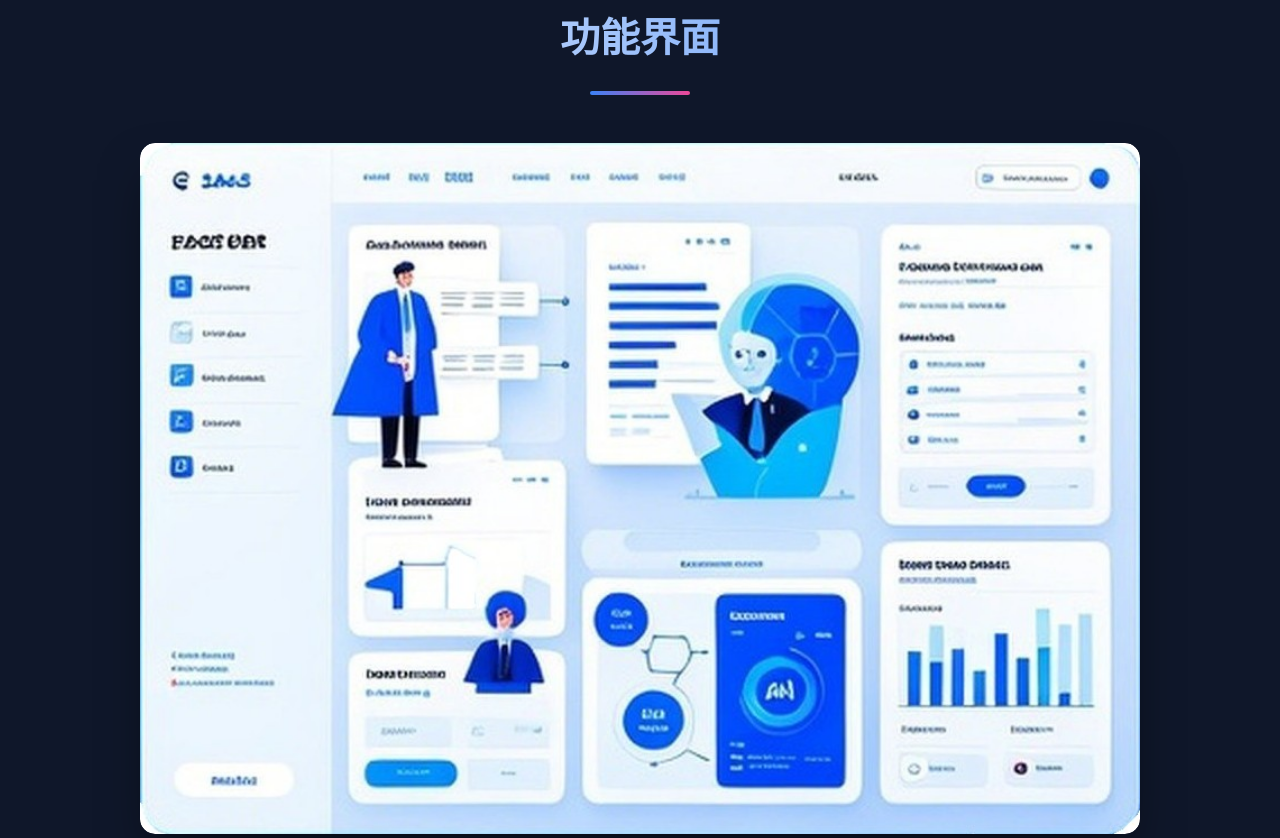
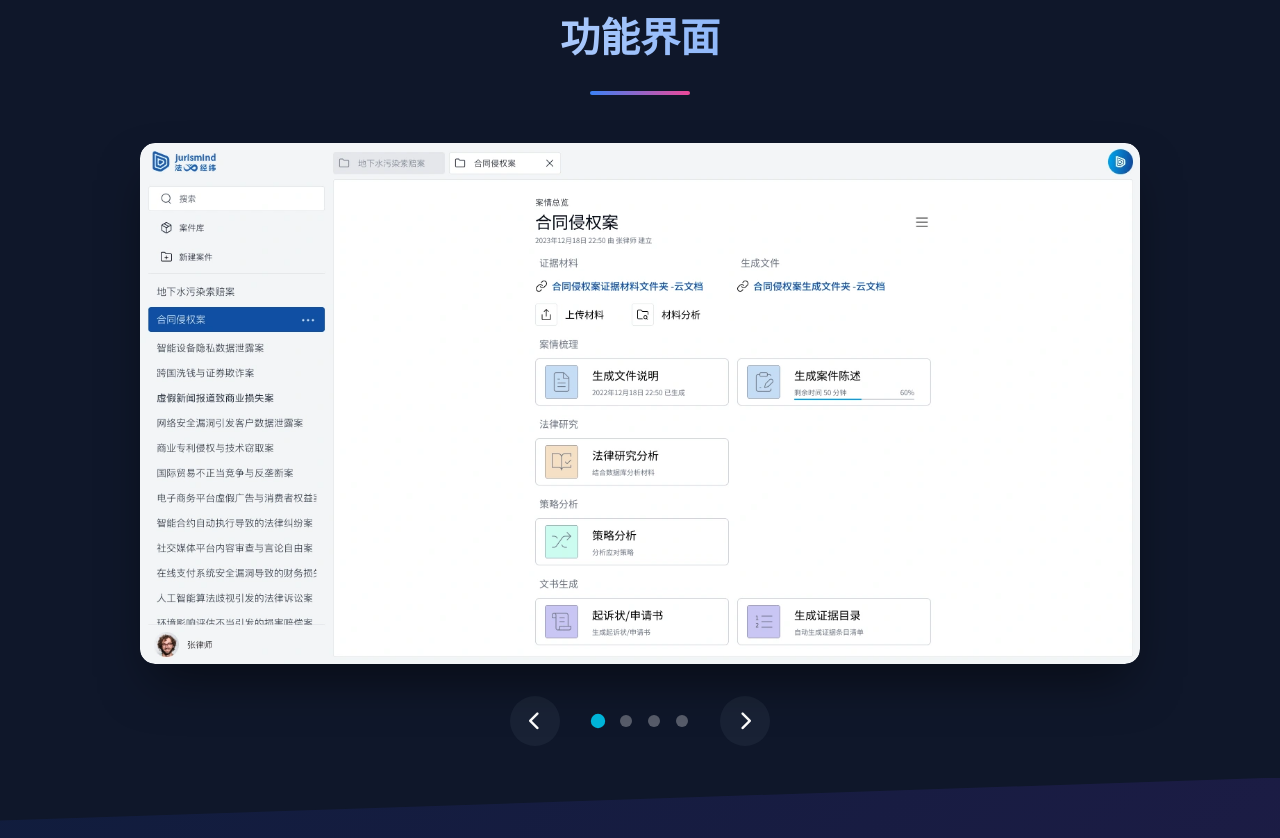
Before and after one commit to Maxwell-FreeFOV/JurismindWebTest, a plain HTML site: page index.html in a window 1280 px wide. Shown: the part 2931-3769 px from the top of the page. Drawn offline with Linux system fonts and the light colour scheme.

Commit message:
change ui figures

```diff
--- a/index.html
+++ b/index.html
@@ -117,16 +117,16 @@
             <div class="screenshot-gallery">
                 <div class="gallery-container">
                     <div class="gallery-slide active">
-                        <img src="./ui.jpeg">
+                        <img src="./case.webp">
                     </div>
                     <div class="gallery-slide">
-                        <img src="./ui.jpeg">
+                        <img src="./fileprocess.webp">
                     </div>
                     <div class="gallery-slide">
-                        <img src="./ui.jpeg">
+                        <img src="./qa.webp">
                     </div>
                     <div class="gallery-slide">
-                        <img src="./ui.jpeg">
+                        <img src="./coedit.webp">
                     </div>
                 </div>
                 <div class="gallery-controls">
--- a/script.js
+++ b/script.js
@@ -71,19 +71,6 @@ document.addEventListener('DOMContentLoaded', function() {
 
     nextBtn.addEventListener('click', nextSlide);
     prevBtn.addEventListener('click', prevSlide);
-
-    // Auto-rotate gallery
-    let galleryInterval = setInterval(nextSlide, 5000);
-
-    // Pause on hover
-    const gallery = document.querySelector('.gallery-container');
-    gallery.addEventListener('mouseenter', () => {
-        clearInterval(galleryInterval);
-    });
-
-    gallery.addEventListener('mouseleave', () => {
-        galleryInterval = setInterval(nextSlide, 5000);
-    });
 
     // Floating animation for elements with .floating class
     const floatingElements = document.querySelectorAll('.floating');
```
Also changed, not shown: case.webp (added), coedit.webp (added), fileprocess.webp (added), qa.webp (added), ui.jpeg (deleted).
